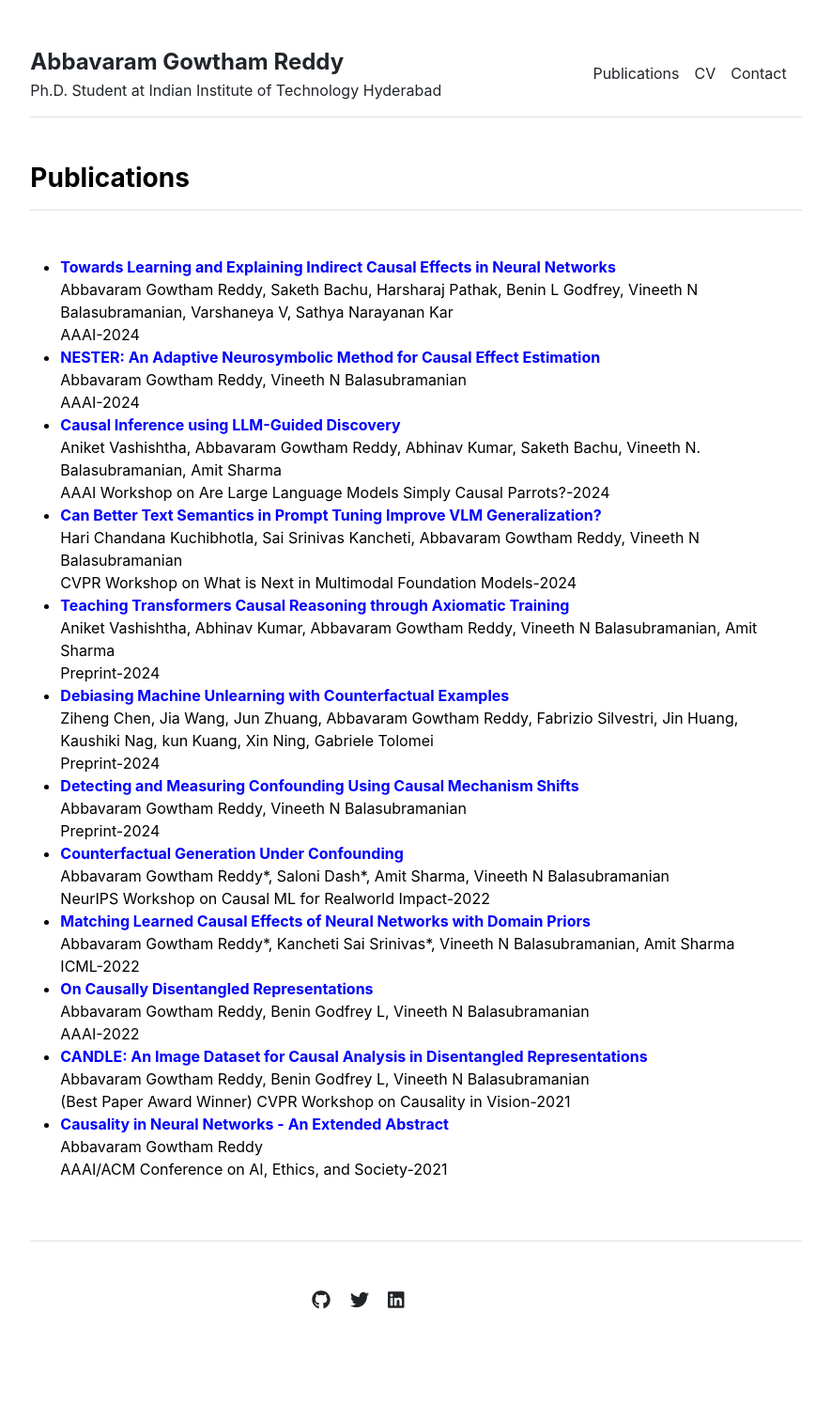
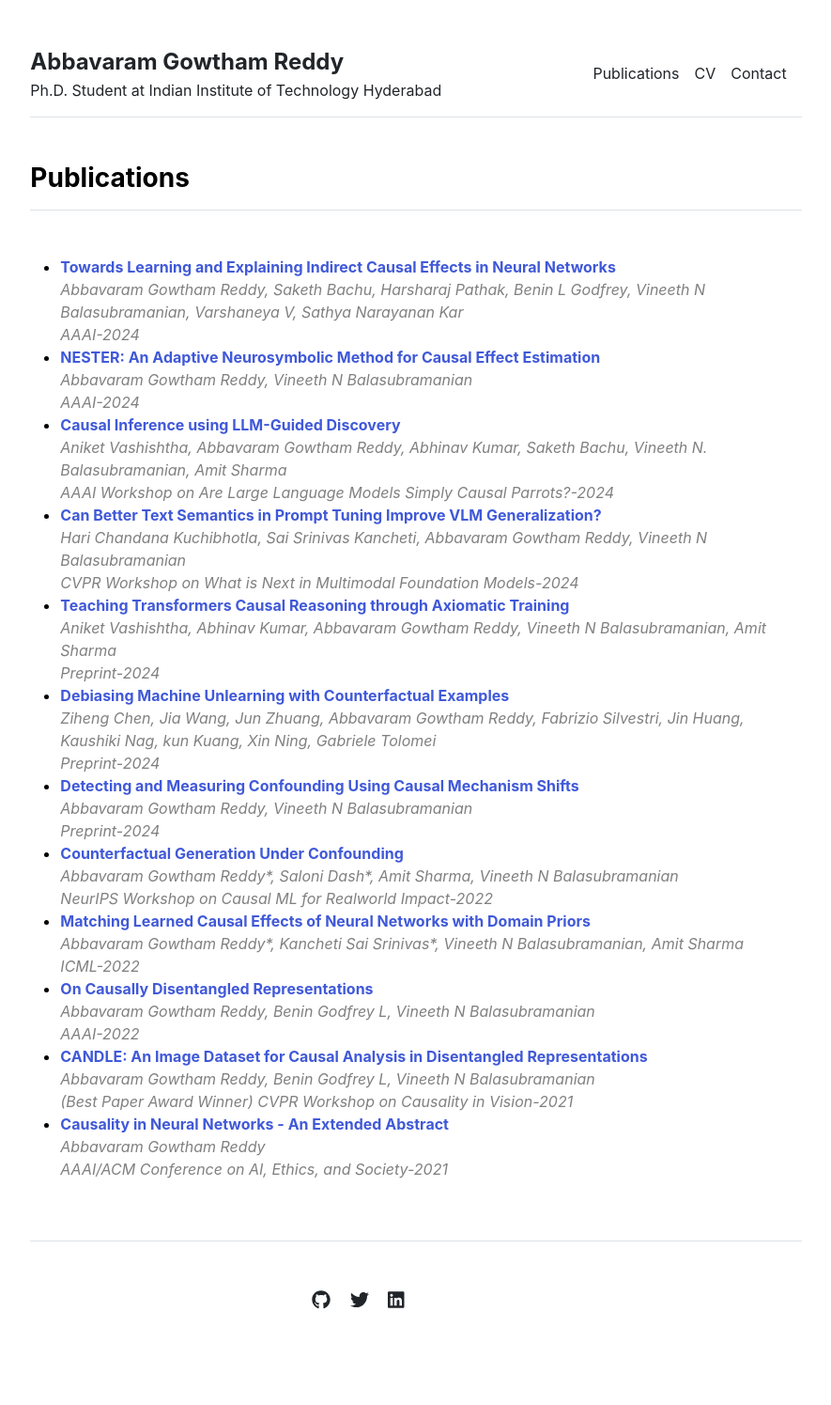
Before and after one commit to gautam0707/gautam0707.github.io, a Jekyll site: the page built from publications.md, in a window 1280 px wide. Shown: the whole page at 94% size, without its empty margins (197-1082 px from the left). Built offline with Jekyll 4.4.1, drawn with Linux system fonts in a browser that asks for light colours.

Commit message:
Update publications.html

```diff
--- a/_includes/publications.html
+++ b/_includes/publications.html
@@ -3,9 +3,9 @@
     <h3 class="fw-bold border-bottom pb-3 mb-5">Publications</h3>
     <ul>
       {% for item in site.data.publications.index %}
-        <li><a href="{{ item.url }}" style="text-decoration: none;color: blue !important; font-weight: bold;">{{ item.title }}</a></br>
-          {{item.authors}}</br>
-          {{item.venue}}-{{item.year}}</br>
+        <li><a href="{{ item.url }}" style="text-decoration: none;color: rgb(64, 89, 216) !important; font-weight: bold;">{{ item.title }}</a></br>
+          <span style="font-style: italic; color: rgb(128, 128, 128);">{{item.authors}}</span></br>
+          <span style="font-style: italic; color: rgb(128, 128, 128);"> {{item.venue}}-{{item.year}}</span></br>
         </li>
       {% endfor %}
     </ul>
```
